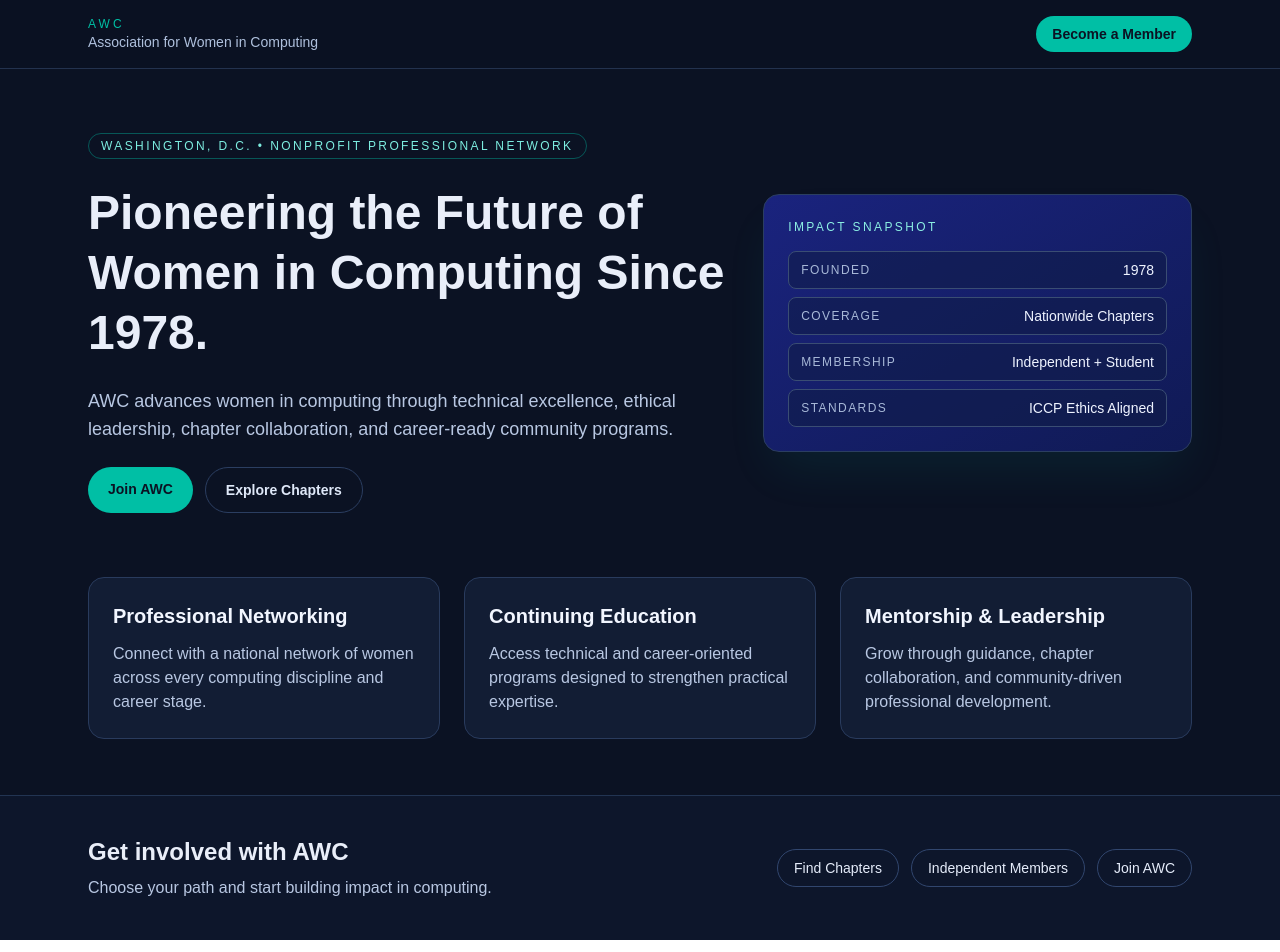
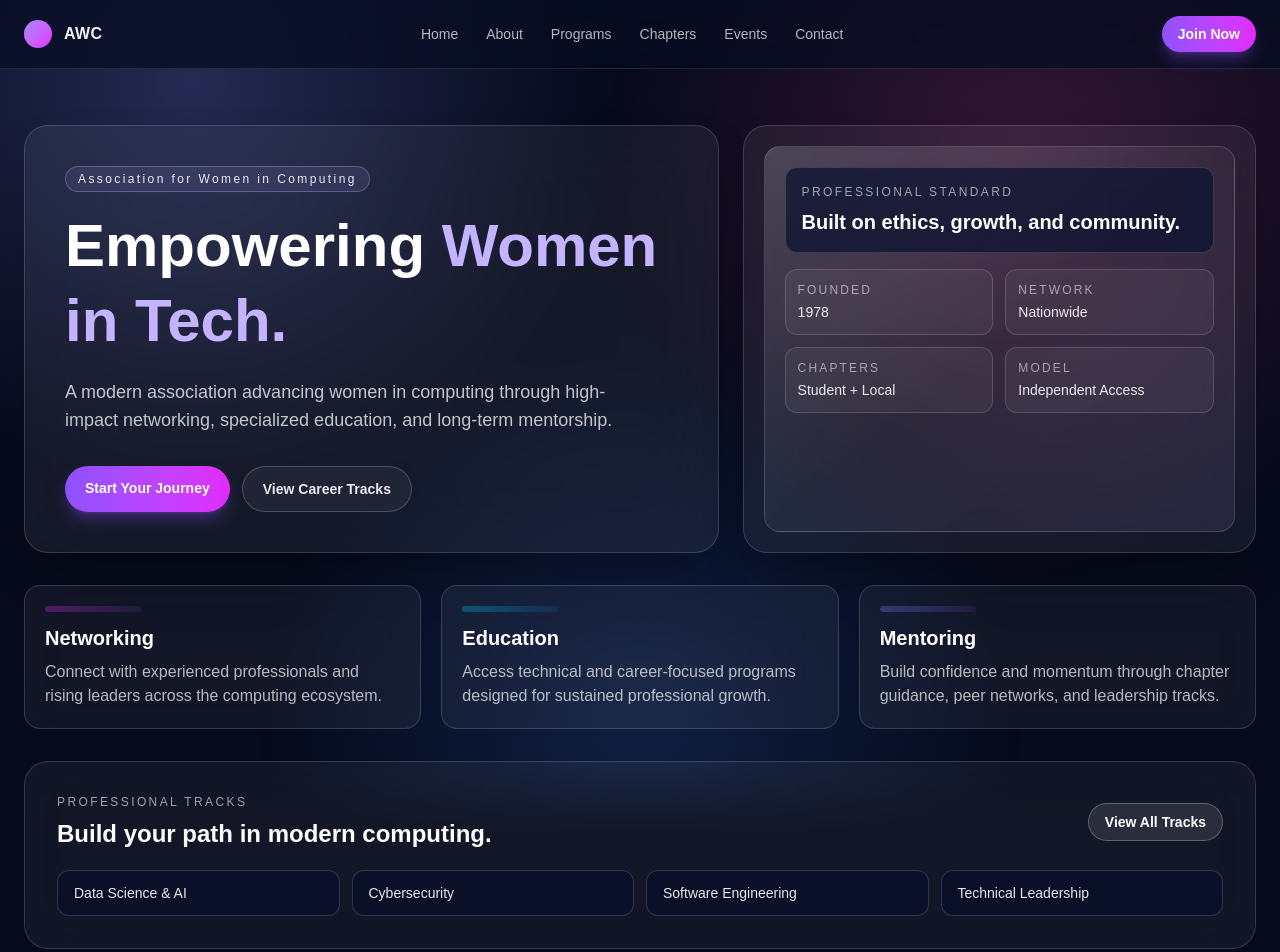
Before and after one commit to zlatiz/awc-hq-redesign, a Next.js app: page / in a window 1280 px wide. Shown: the top 952 px of the page. Built offline with nearby package versions, Linux system fonts and the light colour scheme.

Commit message:
Implement approved Stitch desktop concept #2 (Premium Glassmorphism)

```diff
--- a/src/app/page.tsx
+++ b/src/app/page.tsx
@@ -1,122 +1,137 @@
-const pillars = [
+const navItems = ["Home", "About", "Programs", "Chapters", "Events", "Contact"];
+
+const featureCards = [
   {
-    title: "Professional Networking",
-    text: "Connect with a national network of women across every computing discipline and career stage.",
+    title: "Networking",
+    text: "Connect with experienced professionals and rising leaders across the computing ecosystem.",
+    glow: "from-fuchsia-500/30 to-violet-500/10",
   },
   {
-    title: "Continuing Education",
-    text: "Access technical and career-oriented programs designed to strengthen practical expertise.",
+    title: "Education",
+    text: "Access technical and career-focused programs designed for sustained professional growth.",
+    glow: "from-cyan-400/30 to-blue-500/10",
   },
   {
-    title: "Mentorship & Leadership",
-    text: "Grow through guidance, chapter collaboration, and community-driven professional development.",
+    title: "Mentoring",
+    text: "Build confidence and momentum through chapter guidance, peer networks, and leadership tracks.",
+    glow: "from-indigo-400/30 to-purple-500/10",
   },
 ];
 
-const metrics = [
-  { label: "Founded", value: "1978" },
-  { label: "Coverage", value: "Nationwide Chapters" },
-  { label: "Membership", value: "Independent + Student" },
-  { label: "Standards", value: "ICCP Ethics Aligned" },
-];
-
-const links = [
-  { label: "Find Chapters", href: "https://www.awc-hq.org/chapters.html" },
-  { label: "Independent Members", href: "https://www.awc-hq.org/independent-members.html" },
-  { label: "Join AWC", href: "https://www.awc-hq.org/join-awc.html" },
-];
+const tracks = ["Data Science & AI", "Cybersecurity", "Software Engineering", "Technical Leadership"];
 
 export default function Home() {
   return (
-    <div className="min-h-screen bg-[#0B1223] text-[#E9EEF9]">
-      <header className="sticky top-0 z-20 border-b border-[#23324E] bg-[#0B1223]/90 backdrop-blur">
-        <div className="mx-auto flex w-full max-w-6xl items-center justify-between px-6 py-4">
-          <div>
-            <p className="text-xs uppercase tracking-[0.25em] text-[#00BFA5]">AWC</p>
-            <p className="text-sm text-[#AFC0DD]">Association for Women in Computing</p>
+    <div className="min-h-screen bg-[#060A1B] text-white">
+      <div className="pointer-events-none fixed inset-0 bg-[radial-gradient(circle_at_15%_10%,rgba(129,140,248,0.25),transparent_32%),radial-gradient(circle_at_80%_20%,rgba(236,72,153,0.2),transparent_35%),radial-gradient(circle_at_50%_90%,rgba(59,130,246,0.18),transparent_40%)]" />
+
+      <header className="sticky top-0 z-20 border-b border-white/10 bg-[#070c22]/70 backdrop-blur-xl">
+        <div className="mx-auto flex w-full max-w-7xl items-center justify-between px-6 py-4">
+          <div className="flex items-center gap-3">
+            <div className="h-7 w-7 rounded-full bg-gradient-to-br from-violet-400 to-fuchsia-500" />
+            <span className="font-semibold tracking-wide text-white/95">AWC</span>
           </div>
+          <nav className="hidden items-center gap-7 text-sm text-white/70 md:flex">
+            {navItems.map((item) => (
+              <a key={item} href="#" className="transition hover:text-white">
+                {item}
+              </a>
+            ))}
+          </nav>
           <a
             href="https://www.awc-hq.org/join-awc.html"
-            className="rounded-full bg-[#00BFA5] px-4 py-2 text-sm font-semibold text-[#0B1223] transition hover:bg-[#18d9be]"
+            className="rounded-full bg-gradient-to-r from-violet-500 to-fuchsia-500 px-4 py-2 text-sm font-semibold text-white shadow-lg shadow-violet-500/30 transition hover:brightness-110"
           >
-            Become a Member
+            Join Now
           </a>
         </div>
       </header>
 
-      <main>
-        <section className="mx-auto grid w-full max-w-6xl gap-8 px-6 py-16 md:grid-cols-[1.2fr_0.8fr] md:items-center">
-          <div className="space-y-6">
-            <p className="inline-block rounded-full border border-[#00BFA5]/40 px-3 py-1 text-xs uppercase tracking-[0.2em] text-[#7DEDE0]">
-              Washington, D.C. • Nonprofit Professional Network
+      <main className="relative mx-auto w-full max-w-7xl px-6 pb-16 pt-10 md:pt-14">
+        <section className="grid items-stretch gap-6 lg:grid-cols-[1.15fr_0.85fr]">
+          <div className="rounded-3xl border border-white/15 bg-white/[0.06] p-8 shadow-2xl shadow-black/30 backdrop-blur-2xl md:p-10">
+            <p className="mb-4 inline-flex items-center rounded-full border border-violet-300/30 bg-violet-300/10 px-3 py-1 text-xs tracking-[0.2em] text-violet-100">
+              Association for Women in Computing
             </p>
-            <h1 className="text-4xl font-semibold leading-tight md:text-5xl">
-              Pioneering the Future of Women in Computing Since 1978.
+            <h1 className="max-w-2xl text-4xl font-semibold leading-tight sm:text-5xl md:text-6xl">
+              Empowering <span className="text-violet-300">Women in Tech.</span>
             </h1>
-            <p className="max-w-2xl text-[#B8C7E2] md:text-lg">
-              AWC advances women in computing through technical excellence, ethical leadership,
-              chapter collaboration, and career-ready community programs.
+            <p className="mt-5 max-w-xl text-base text-white/75 md:text-lg">
+              A modern association advancing women in computing through high-impact networking,
+              specialized education, and long-term mentorship.
             </p>
-            <div className="flex flex-wrap gap-3">
+            <div className="mt-8 flex flex-wrap gap-3">
               <a
                 href="https://www.awc-hq.org/join-awc.html"
-                className="rounded-full bg-[#00BFA5] px-5 py-3 text-sm font-semibold text-[#0B1223] transition hover:bg-[#22e8cc]"
+                className="rounded-full bg-gradient-to-r from-violet-500 to-fuchsia-500 px-5 py-3 text-sm font-semibold text-white shadow-lg shadow-violet-500/30 transition hover:brightness-110"
               >
-                Join AWC
+                Start Your Journey
               </a>
               <a
                 href="https://www.awc-hq.org/chapters.html"
-                className="rounded-full border border-[#2B3E61] px-5 py-3 text-sm font-semibold text-[#DFE8F8] transition hover:border-[#00BFA5] hover:text-[#7DEDE0]"
+                className="rounded-full border border-white/20 bg-white/5 px-5 py-3 text-sm font-semibold text-white/90 transition hover:bg-white/10"
               >
-                Explore Chapters
+                View Career Tracks
               </a>
             </div>
           </div>
 
-          <div className="rounded-2xl border border-[#2B3E61] bg-gradient-to-br from-[#1A237E] to-[#101A55] p-6 shadow-2xl shadow-[#00BFA5]/10">
-            <p className="text-xs uppercase tracking-[0.2em] text-[#8CEFE3]">Impact Snapshot</p>
-            <ul className="mt-4 space-y-2">
-              {metrics.map((m) => (
-                <li
-                  key={m.label}
-                  className="flex items-center justify-between rounded-lg border border-[#3A4D73] bg-[#0F1D46]/55 px-3 py-2"
-                >
-                  <span className="text-xs uppercase tracking-[0.12em] text-[#A8B9D8]">{m.label}</span>
-                  <span className="text-sm font-medium text-[#EEF3FF]">{m.value}</span>
-                </li>
+          <div className="rounded-3xl border border-white/15 bg-white/[0.06] p-5 shadow-2xl shadow-black/30 backdrop-blur-2xl">
+            <div className="h-full rounded-2xl border border-white/15 bg-gradient-to-br from-slate-200/20 via-white/5 to-violet-300/10 p-5">
+              <div className="rounded-xl border border-white/15 bg-[#0b1230]/70 p-4">
+                <p className="text-xs uppercase tracking-[0.2em] text-white/60">Professional Standard</p>
+                <p className="mt-2 text-xl font-semibold">Built on ethics, growth, and community.</p>
+              </div>
+              <div className="mt-4 grid gap-3 sm:grid-cols-2">
+                {[
+                  ["Founded", "1978"],
+                  ["Network", "Nationwide"],
+                  ["Chapters", "Student + Local"],
+                  ["Model", "Independent Access"],
+                ].map(([k, v]) => (
+                  <div key={k} className="rounded-xl border border-white/15 bg-white/5 px-3 py-3">
+                    <p className="text-xs uppercase tracking-[0.18em] text-white/55">{k}</p>
+                    <p className="mt-1 text-sm font-medium text-white/90">{v}</p>
+                  </div>
                 ))}
-            </ul>
+              </div>
+            </div>
           </div>
         </section>
 
-        <section className="mx-auto w-full max-w-6xl px-6 pb-14">
-          <div className="grid gap-6 md:grid-cols-3">
-            {pillars.map((p) => (
-              <article key={p.title} className="rounded-2xl border border-[#293B5D] bg-[#121D34] p-6">
-                <h2 className="text-xl font-semibold text-[#F2F6FF]">{p.title}</h2>
-                <p className="mt-3 text-[#B8C7E2]">{p.text}</p>
+        <section className="mt-8 grid gap-5 md:grid-cols-3">
+          {featureCards.map((card) => (
+            <article
+              key={card.title}
+              className="rounded-2xl border border-white/15 bg-white/[0.05] p-5 backdrop-blur-xl"
+            >
+              <div className={`mb-3 h-1.5 w-24 rounded-full bg-gradient-to-r ${card.glow}`} />
+              <h2 className="text-xl font-semibold">{card.title}</h2>
+              <p className="mt-2 text-white/70">{card.text}</p>
             </article>
           ))}
-          </div>
         </section>
 
-        <section className="border-t border-[#223452] bg-[#0D162B]">
-          <div className="mx-auto flex w-full max-w-6xl flex-col gap-5 px-6 py-10 md:flex-row md:items-center md:justify-between">
+        <section className="mt-8 rounded-3xl border border-white/15 bg-white/[0.05] p-6 backdrop-blur-xl md:p-8">
+          <div className="flex flex-col gap-5 md:flex-row md:items-center md:justify-between">
             <div>
-              <h3 className="text-2xl font-semibold">Get involved with AWC</h3>
-              <p className="mt-2 text-[#B8C7E2]">Choose your path and start building impact in computing.</p>
+              <p className="text-xs uppercase tracking-[0.2em] text-white/60">Professional Tracks</p>
+              <h3 className="mt-2 text-2xl font-semibold">Build your path in modern computing.</h3>
             </div>
-            <div className="flex flex-wrap gap-3">
-              {links.map((l) => (
             <a
-                  key={l.label}
-                  href={l.href}
-                  className="rounded-full border border-[#31466E] px-4 py-2 text-sm text-[#E5ECFA] transition hover:border-[#00BFA5] hover:text-[#7DEDE0]"
+              href="https://www.awc-hq.org/independent-members.html"
+              className="rounded-full border border-white/25 bg-white/10 px-4 py-2 text-sm font-semibold text-white transition hover:bg-white/15"
             >
-                  {l.label}
+              View All Tracks
             </a>
+          </div>
+
+          <div className="mt-5 grid gap-3 sm:grid-cols-2 lg:grid-cols-4">
+            {tracks.map((track) => (
+              <div key={track} className="rounded-xl border border-white/15 bg-[#09102a]/70 px-4 py-3 text-sm text-white/90">
+                {track}
+              </div>
             ))}
-            </div>
           </div>
         </section>
       </main>
```
Lines whose indentation alone changed are shown as unchanged.
